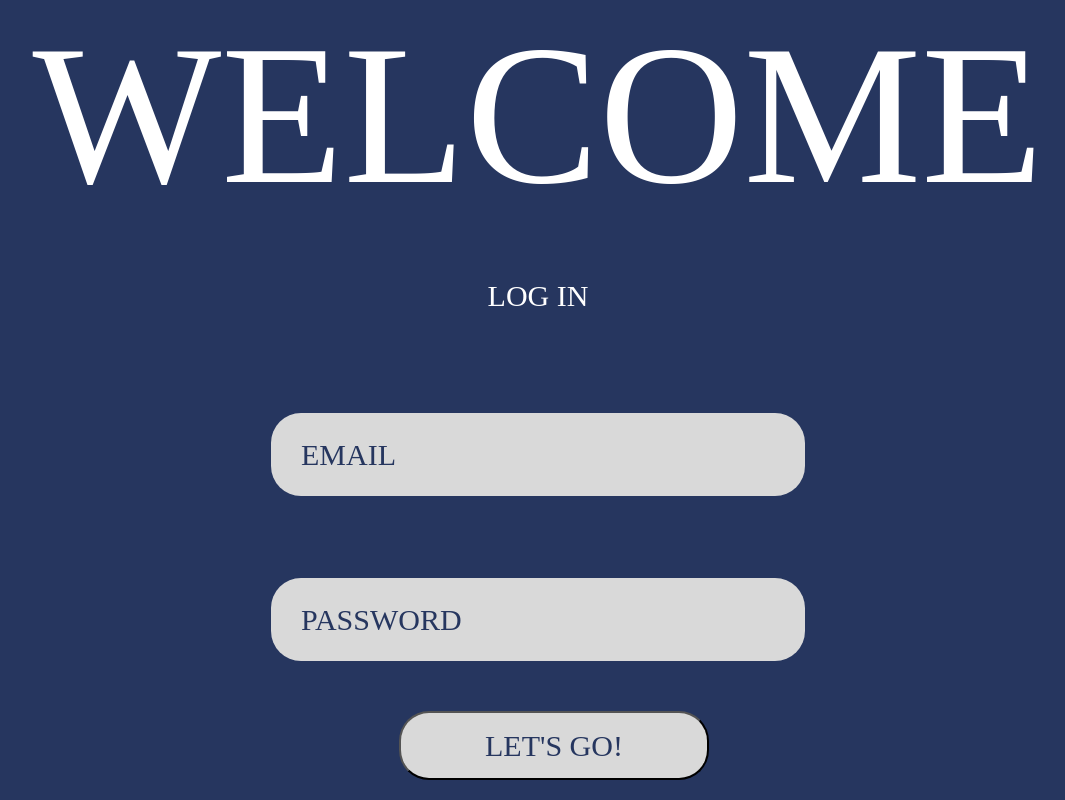
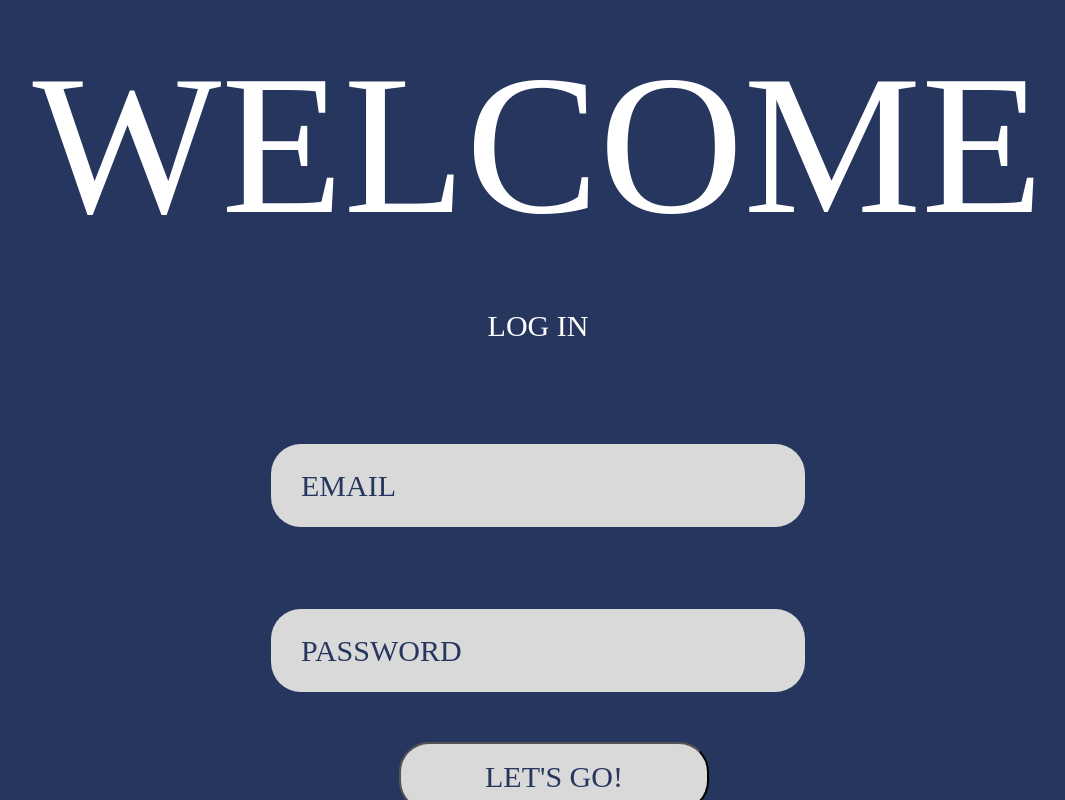
Before and after one commit to itayeylath/ktrust-home-assignment, a React (Create React App) app in the folder frontend/: page / in a window 1280 px wide. Shown: the top 800 px of the page, without its empty margins (102-1167 px from the left). Built offline with nearby package versions, Linux system fonts and the light colour scheme.

Commit message:
Fix SCSS

```diff
--- a/frontend/src/styles/_main.scss
+++ b/frontend/src/styles/_main.scss
@@ -17,7 +17,7 @@ body {
 	margin: 0;
 	box-sizing: border-box;
 	width: 100%;
-	height: 100vh;
+	height: 100%;
 	* {
 		font-family: Consolas, Monaco, 'Andale Mono', 'Ubuntu Mono', monospace;
 	}
--- a/frontend/src/styles/login-page/_login.scss
+++ b/frontend/src/styles/login-page/_login.scss
@@ -7,9 +7,9 @@
 }
 .login-container {
     display: flex;
-    justify-content: center;
+    justify-content: start;
     align-items: center;
-    height: 100vh;
+    height: 120vh;
     background-color: #26365f;
     width: 100%;
 
```
